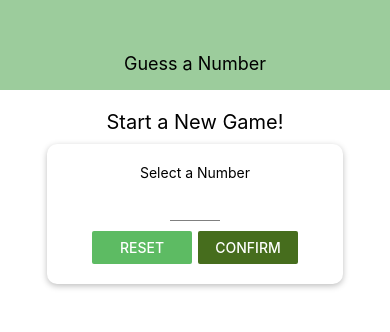
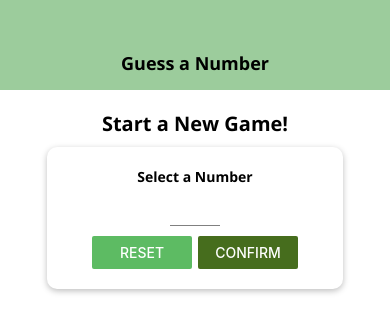
Before and after one commit to nhi-ngo/React-Native, a React Native app in the folder guess-a-number/: screen / in a window 390 px wide. Shown: the top 332 px of the page. Built offline with nearby package versions, Linux system fonts and the light colour scheme.

Commit message:
custom wrapper components && global stying

```diff
--- a/guess-a-number/App.js
+++ b/guess-a-number/App.js
@@ -1,13 +1,32 @@
 import React, { useState } from 'react';
 import { StyleSheet, View } from 'react-native';
+import * as Font from 'expo-font';
+import { AppLoading } from 'expo';
 import Header from './components/Header';
 import StartGameScreen from './screens/StartGameScreen';
 import GameScreen from './screens/GameScreen';
 import GameOverScreen from './screens/GameOverScreen';
 
+const fetchFonts = () =>
+  Font.loadAsync({
+    'open-sans': require('./assets/fonts/OpenSans-Regular.ttf'),
+    'open-sans-bold': require('./assets/fonts/OpenSans-Bold.ttf'),
+  });
+
 export default function App() {
   const [userInput, setUserInput] = useState();
   const [guessRounds, setGuessRounds] = useState(0);
+  const [dataLoaded, setDataLoaded] = useState(false);
+
+  if (!dataLoaded) {
+    return (
+      <AppLoading
+        startAsync={fetchFonts}
+        onFinish={() => setDataLoaded(true)}
+        onError={err => console.log(err)}
+      />
+    );
+  }
 
   const onRestartGame = () => {
     setGuessRounds(0);
@@ -27,7 +46,13 @@
   if (userInput && guessRounds <= 0) {
     content = <GameScreen userInput={userInput} onGameOver={onGameOver} />;
   } else if (guessRounds > 0) {
-    content = <GameOverScreen userNumber={userInput} roundsNumber={guessRounds} onRestartGame={onRestartGame} />;
+    content = (
+      <GameOverScreen
+        userNumber={userInput}
+        roundsNumber={guessRounds}
+        onRestartGame={onRestartGame}
+      />
+    );
   }
 
   return (
--- /dev/null
+++ b/guess-a-number/components/BodyText.js
@@ -0,0 +1,12 @@
+import React from 'react';
+import { Text, StyleSheet } from 'react-native';
+
+const BodyText = props => <Text style={styles.body}>{props.children}</Text>;
+
+const styles = StyleSheet.create({
+  body: {
+    fontFamily: 'open-sans-bold',
+  },
+});
+
+export default BodyText;
--- a/guess-a-number/components/Header.js
+++ b/guess-a-number/components/Header.js
@@ -1,10 +1,11 @@
 import React from 'react';
-import { View, Text, StyleSheet } from 'react-native';
+import { View, StyleSheet } from 'react-native';
 import colors from '../constants/colors';
+import TitleText from './TitleText';
 
 const Header = ({ title }) => (
   <View style={styles.header}>
-    <Text style={styles.headerTitle}>{title}</Text>
+    <TitleText>{title}</TitleText>
   </View>
 );
 
@@ -17,10 +18,6 @@
     alignItems: 'center',
     justifyContent: 'center',
   },
-  headerTitle: {
-    color: 'black',
-    fontSize: 18,
-  },
 });
 
 export default Header;
--- /dev/null
+++ b/guess-a-number/components/TitleText.js
@@ -0,0 +1,15 @@
+import React from 'react';
+import { Text, StyleSheet } from 'react-native';
+
+const TitleText = props => (
+  <Text style={{ ...styles.title, ...props.style }}>{props.children}</Text>
+);
+
+const styles = StyleSheet.create({
+  title: {
+    fontFamily: 'open-sans-bold',
+    fontSize: 18,
+  },
+});
+
+export default TitleText;
--- /dev/null
+++ b/guess-a-number/constants/default-styles.js
@@ -0,0 +1,11 @@
+import { StyleSheet } from 'react-native';
+
+export default StyleSheet.create({
+  bodyText: {
+    fontFamily: 'open-sans',
+  },
+  title: {
+    fontFamily: 'open-sans-bold',
+    fontSize: 18,
+  },
+});
--- a/guess-a-number/package.json
+++ b/guess-a-number/package.json
@@ -13,7 +13,8 @@
     "react": "~16.11.0",
     "react-dom": "~16.11.0",
     "react-native": "https://github.com/expo/react-native/archive/sdk-38.0.2.tar.gz",
-    "react-native-web": "~0.11.7"
+    "react-native-web": "~0.11.7",
+    "expo-font": "~8.2.1"
   },
   "devDependencies": {
     "@babel/core": "^7.8.6",
--- a/guess-a-number/screens/GameScreen.js
+++ b/guess-a-number/screens/GameScreen.js
@@ -2,6 +2,7 @@
 import { View, Text, Button, StyleSheet, Alert } from 'react-native';
 import NumberContainer from '../components/NumberContainer';
 import Card from '../components/Card';
+import defaultStyles from '../constants/default-styles';
 
 const generateRandomBetween = (min, max, exclude) => {
   min = Math.ceil(min);
@@ -15,7 +16,9 @@
 };
 
 const GameScreen = ({ userInput, onGameOver }) => {
-  const [currentGuess, setCurrentGuess] = useState(generateRandomBetween(1, 100, userInput));
+  const [currentGuess, setCurrentGuess] = useState(
+    generateRandomBetween(1, 100, userInput)
+  );
   const [rounds, setRounds] = useState(0);
 
   const currentLow = useRef(1);
@@ -28,8 +31,13 @@
   }, [currentGuess, userInput, onGameOver, rounds]);
 
   const onNextGuess = direction => {
-    if ((direction === 'lower' && currentGuess < userInput) || (direction === 'greater' && currentGuess > userInput)) {
-      Alert.alert("Don't lie!", 'You know that this is wrong...', [{ text: 'Sorry!', style: 'cancel' }]);
+    if (
+      (direction === 'lower' && currentGuess < userInput) ||
+      (direction === 'greater' && currentGuess > userInput)
+    ) {
+      Alert.alert("Don't lie!", 'You know that this is wrong...', [
+        { text: 'Sorry!', style: 'cancel' },
+      ]);
     }
 
     if (direction === 'lower') {
@@ -38,14 +46,18 @@
       currentLow.current = currentGuess;
     }
 
-    const nextNumber = generateRandomBetween(currentLow.current, currentHigh.current, currentGuess);
+    const nextNumber = generateRandomBetween(
+      currentLow.current,
+      currentHigh.current,
+      currentGuess
+    );
     setCurrentGuess(nextNumber);
     setRounds(currentRound => currentRound + 1);
   };
 
   return (
     <View style={styles.screen}>
-      <Text>Computer's Guess</Text>
+      <Text style={defaultStyles.title}>Computer's Guess</Text>
       <NumberContainer>{currentGuess}</NumberContainer>
       <Card style={styles.buttonContainer}>
         <Button title="LOWER" onPress={() => onNextGuess('lower')} />
--- a/guess-a-number/screens/StartGameScreen.js
+++ b/guess-a-number/screens/StartGameScreen.js
@@ -1,9 +1,19 @@
 import React, { useState } from 'react';
-import { View, Text, Button, StyleSheet, TouchableWithoutFeedback, Keyboard, Alert } from 'react-native';
-import colors from '../constants/colors';
+import {
+  View,
+  Text,
+  Button,
+  StyleSheet,
+  TouchableWithoutFeedback,
+  Keyboard,
+  Alert,
+} from 'react-native';
 import Card from '../components/Card';
 import Input from '../components/Input';
 import NumberContainer from '../components/NumberContainer';
+import BodyText from '../components/BodyText';
+import TitleText from '../components/TitleText';
+import colors from '../constants/colors';
 
 const StartGameScreen = props => {
   const [enteredValue, setEnteredValue] = useState('');
@@ -41,9 +51,12 @@
   if (confirmed) {
     confirmedOutput = (
       <Card style={styles.chosenNumberContainer}>
-        <Text>You selected</Text>
+        <BodyText>You selected</BodyText>
         <NumberContainer>{selectedNumber}</NumberContainer>
-        <Button title="START GAME" onPress={() => props.onStartGame(selectedNumber)}></Button>
+        <Button
+          title="START GAME"
+          onPress={() => props.onStartGame(selectedNumber)}
+        ></Button>
       </Card>
     );
   }
@@ -55,9 +68,9 @@
       }}
     >
       <View style={styles.screen}>
-        <Text style={styles.title}>Start a New Game!</Text>
+        <TitleText style={styles.title}>Start a New Game!</TitleText>
         <Card style={styles.inputContainer}>
-          <Text>Select a Number</Text>
+          <BodyText>Select a Number</BodyText>
           <Input
             style={styles.input}
             blurOnSubmit // only works in Android
@@ -70,10 +83,18 @@
           />
           <View style={styles.buttonContainer}>
             <View style={styles.button}>
-              <Button title="Reset" onPress={onInputReset} color={colors.lightGreen}></Button>
+              <Button
+                title="Reset"
+                onPress={onInputReset}
+                color={colors.lightGreen}
+              ></Button>
             </View>
             <View style={styles.button}>
-              <Button title="Confirm" onPress={onInputConfirm} color={colors.darkGreen}></Button>
+              <Button
+                title="Confirm"
+                onPress={onInputConfirm}
+                color={colors.darkGreen}
+              ></Button>
             </View>
           </View>
         </Card>
```
Also changed, not shown: guess-a-number/assets/fonts/OpenSans-Bold.ttf (added), guess-a-number/assets/fonts/OpenSans-Regular.ttf (added).
